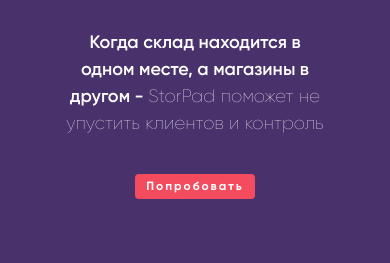
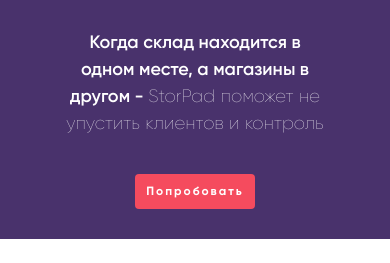
Before and after one commit to PavPavv/StorPadNew, a plain HTML site: page index.html in a window 390 px wide. Shown: the part 538-801 px from the top of the page. Drawn offline with Linux system fonts and the light colour scheme.

Commit message:
fix: colTwo height:auto

```diff
--- a/css/style.css
+++ b/css/style.css
@@ -589,6 +589,9 @@
         justify-content: space-between;
         align-items: center;
     }
+    .colTwo{
+        height: auto;
+    }
 }
 @media(max-width: 1200px) {
     nav{
@@ -641,7 +644,7 @@
 @media (max-width: 940px) {
     .btn{
         width: 120px;
-        height: 25px;
+        height: 35px;
         font-size: 12px;
     }
     .langIc{
@@ -775,7 +778,7 @@
         width: 69%;
     }
     .main{
-        padding-bottom: 5vw;
+        padding-bottom: 30px;
     }
     .figure{
         display: none;
@@ -790,9 +793,9 @@
     }
 }
 @media(max-width: 408px) {
-    .main{
+/*     .main{
         padding-bottom: 20vw;
-    }
+    } */
     .btn{
         margin-top: 3vw;
     }
```
